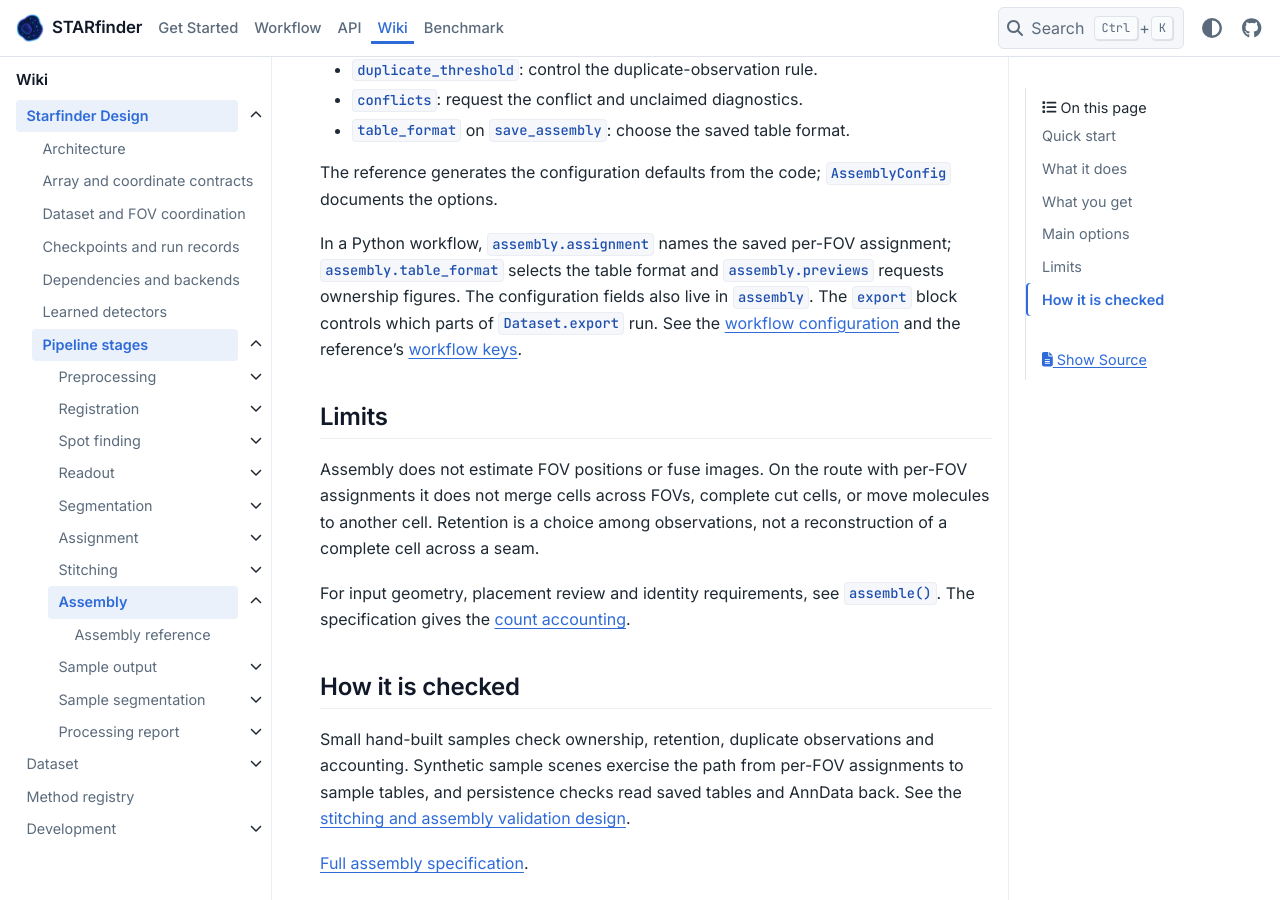
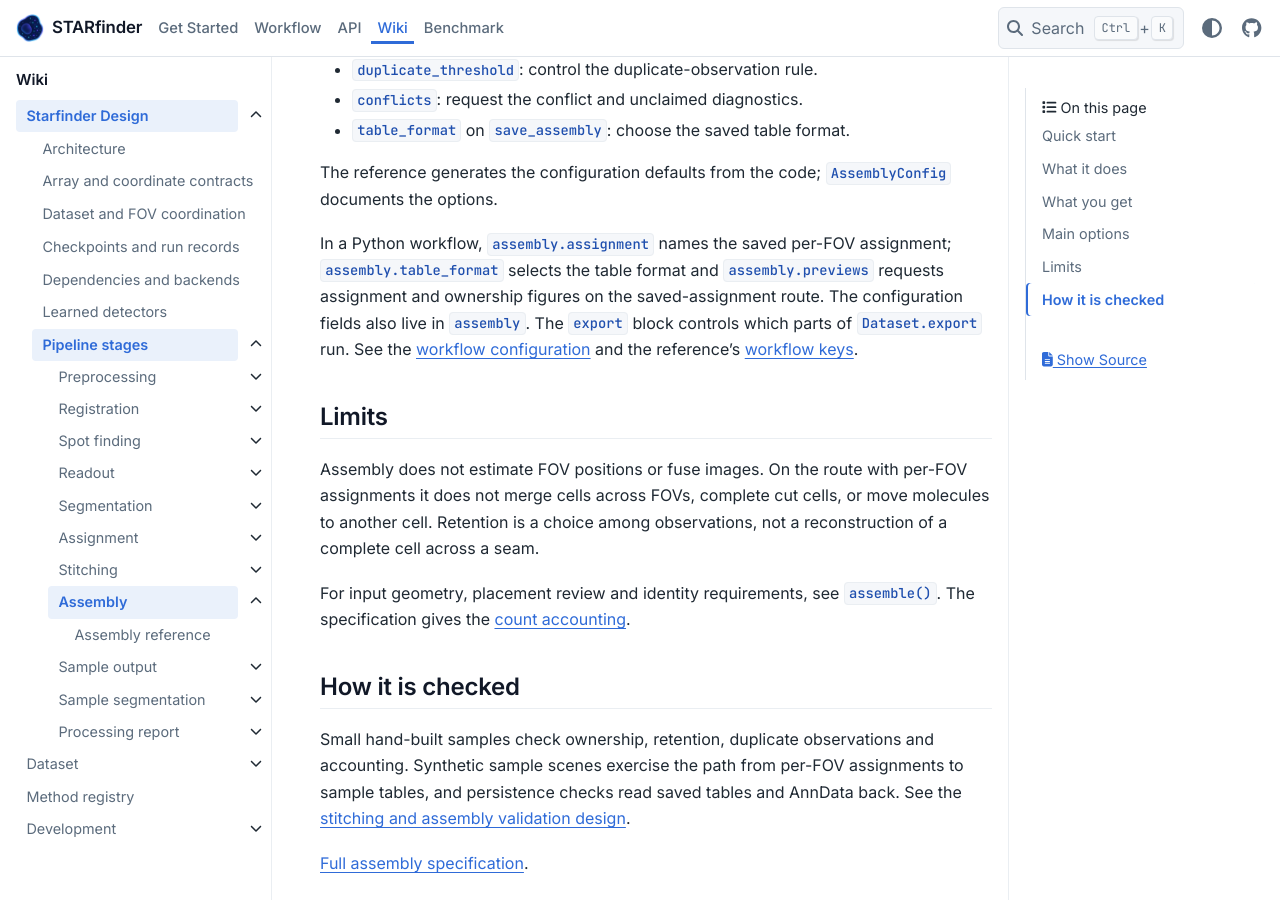
Before and after one commit to wanglab-broad/starfinder, a Sphinx documentation site: the page built from docs/assembly-contract.md, in a window 1280 px wide and 900 px high, scrolled down 2057 px. Built offline with Sphinx 7.4.7 and the PyData theme 0.15.4, drawn with Linux system fonts in a browser that asks for light colours.

Commit message:
fix(w-629): address review findings (restructure the assembly pages…)
Corrected outside_grid and preview wording in the two assembly pages.
Updated the full fact/case audit; all requested documentation checks
passed.

Linear-Issue: W-629

```diff
--- a/docs/assembly-contract.md
+++ b/docs/assembly-contract.md
@@ -90,7 +90,8 @@ The reference generates the configuration defaults from the code;
 
 In a Python workflow, `assembly.assignment` names the saved per-FOV assignment;
 `assembly.table_format` selects the table format and `assembly.previews` requests
-ownership figures. The configuration fields also live in `assembly`.
+assignment and ownership figures on the saved-assignment route. The configuration
+fields also live in `assembly`.
 The `export` block controls which parts of `Dataset.export` run. See the
 {doc}`workflow configuration <workflow-configuration>` and the reference's
 [workflow keys](assembly-algorithms.md#workflow-keys).
```
Also changed, not shown: docs/assembly-algorithms.md (+2 -2 lines).
